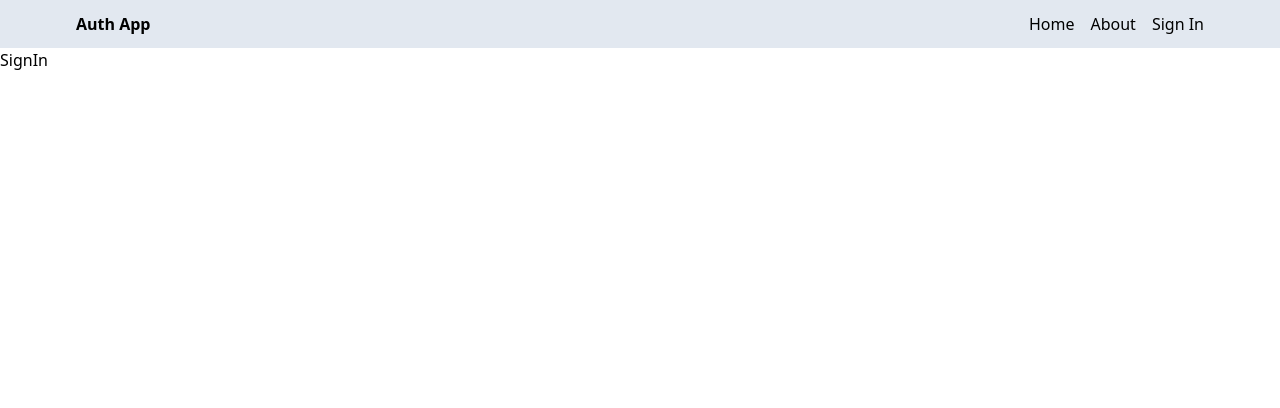
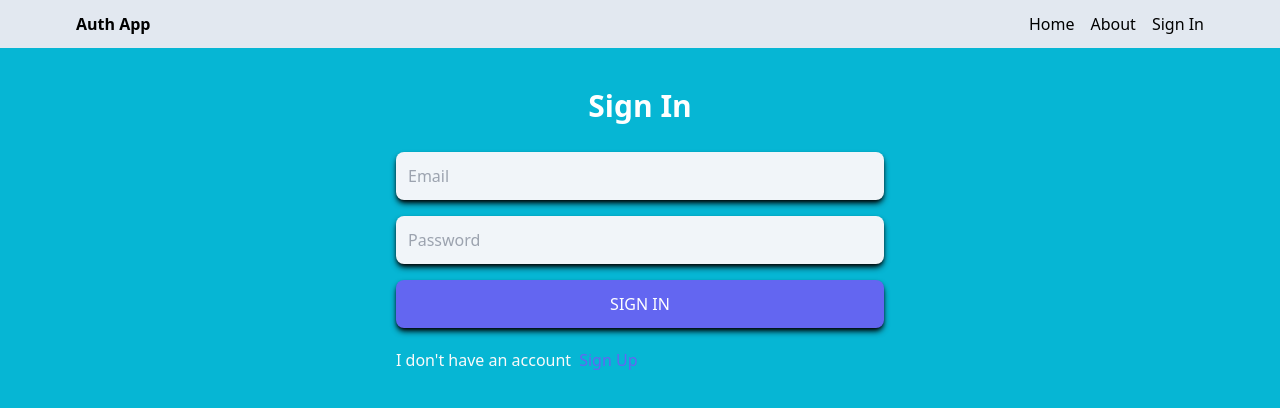
Before and after one commit to Katemoca/mern-auth-app, a React (Vite) app in the folder client/: page /sign-in in a window 1280 px wide. Shown: the top 408 px of the page. Built offline with nearby package versions, Linux system fonts and the light colour scheme.

Commit message:
sign-in component with its functionalities

```diff
--- a/client/src/views/SignIn.jsx
+++ b/client/src/views/SignIn.jsx
@@ -1,5 +1,88 @@
-const SignIn = () => {
-  return <div>SignIn</div>;
+import { useState } from "react";
+import { Link, useNavigate } from "react-router-dom";
+
+const SignUp = () => {
+  const navigate = useNavigate();
+  const [formData, setFormData] = useState({
+    email: "",
+    password: "",
+  });
+
+  const [error, setError] = useState(false);
+  const [loading, setLoading] = useState(false);
+
+  const handleChange = (event) => {
+    const { id, value } = event.target;
+    setFormData({ ...formData, [id]: value });
+  };
+
+  // Be aware of CORS allowance as the URL for both front-end and back-end is going to be the same let's use a proxy during production. Go to the vite.js configuration file and add the proxy.
+
+  const handleSubmit = async (event) => {
+    event.preventDefault();
+    try {
+      setLoading(true);
+      setError(false);
+      const response = await fetch("/server/auth/sign-in", {
+        method: "POST",
+        headers: {
+          "Content-Type": "application/json",
+        },
+        body: JSON.stringify(formData),
+      });
+      const data = await response.json();
+      setLoading(false);
+      // setError(false); // This is because sometimes we ave an error from the previous request so we want to remove that as well.
+      // We have to check if the data of the response has an error before setting the setError
+      if (data.success === false) {
+        setError(true);
+        return;
+      }
+      setFormData({ email: "", password: "" });
+      navigate("/");
+    } catch (error) {
+      setLoading(false);
+      setError(true);
+    }
+  };
+
+  return (
+    <div className="bg-cyan-500 h-screen">
+      <div className="mx-auto p-3 max-w-lg">
+        <h1 className="text-3xl text-center font-semibold my-7 text-white">
+          Sign In
+        </h1>
+        <form className="flex gap-4 flex-col" onSubmit={handleSubmit}>
+          <input
+            type="email"
+            id="email"
+            placeholder="Email"
+            className="bg-slate-100 p-3 rounded-lg shadow-md shadow-black"
+            onChange={handleChange}></input>
+          <input
+            type="password"
+            id="password"
+            placeholder="Password"
+            className="bg-slate-100 p-3 rounded-lg shadow-md shadow-black"
+            onChange={handleChange}></input>
+          <button
+            disabled={loading}
+            className="bg-indigo-500 text-white p-3 rounded-lg uppercase hover:opacity-90 disabled:opacity-40 shadow-md shadow-black">
+            {loading ? "Sending information..." : "Sign In"}
+          </button>
+        </form>
+        <div className="flex gap-2 mt-5">
+          <p className="text-zinc-50">{`I don't have an account`}</p>
+          <Link to="/sign-up">
+            <span className="text-indigo-500 hover:text-white">Sign Up</span>
+          </Link>
+        </div>
+        <p className="text-indigo-500 mt-5">
+          {error && "Something went wrong"}
+        </p>
+      </div>
+    </div>
+  );
 };
 
-export default SignIn;
+export default SignUp;
--- a/client/src/views/SignUp.jsx
+++ b/client/src/views/SignUp.jsx
@@ -1,7 +1,8 @@
 import { useState } from "react";
-import { Link } from "react-router-dom";
+import { Link, useNavigate } from "react-router-dom";
 
 const SignUp = () => {
+  const navigate = useNavigate();
   const [formData, setFormData] = useState({
     username: "",
     email: "",
@@ -39,7 +40,7 @@
         setError(true);
         return;
       }
-      setFormData({ username: "", email: "", password: "" });
+      navigate("/sign-in");
     } catch (error) {
       setLoading(false);
       setError(true);
```
